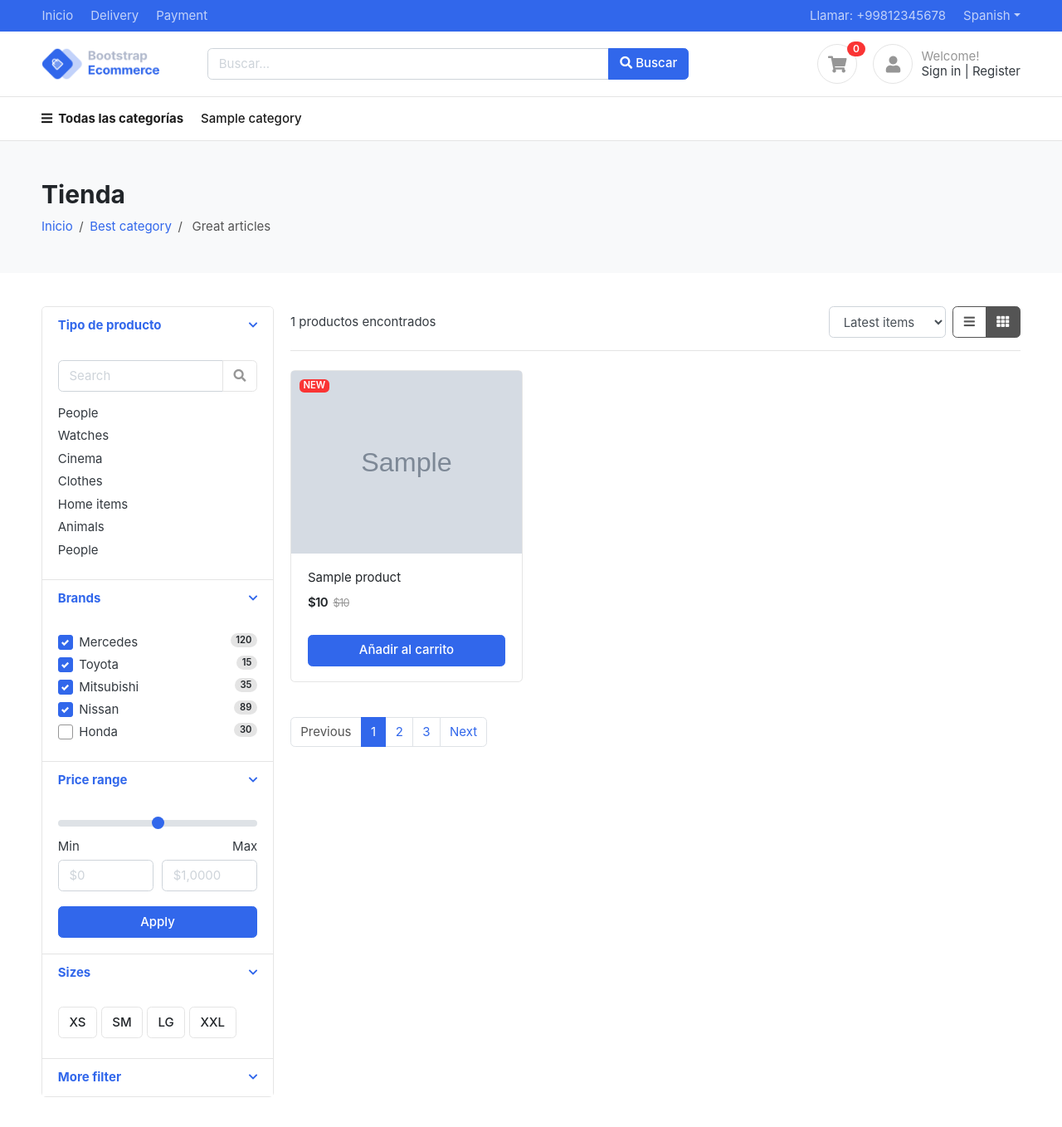
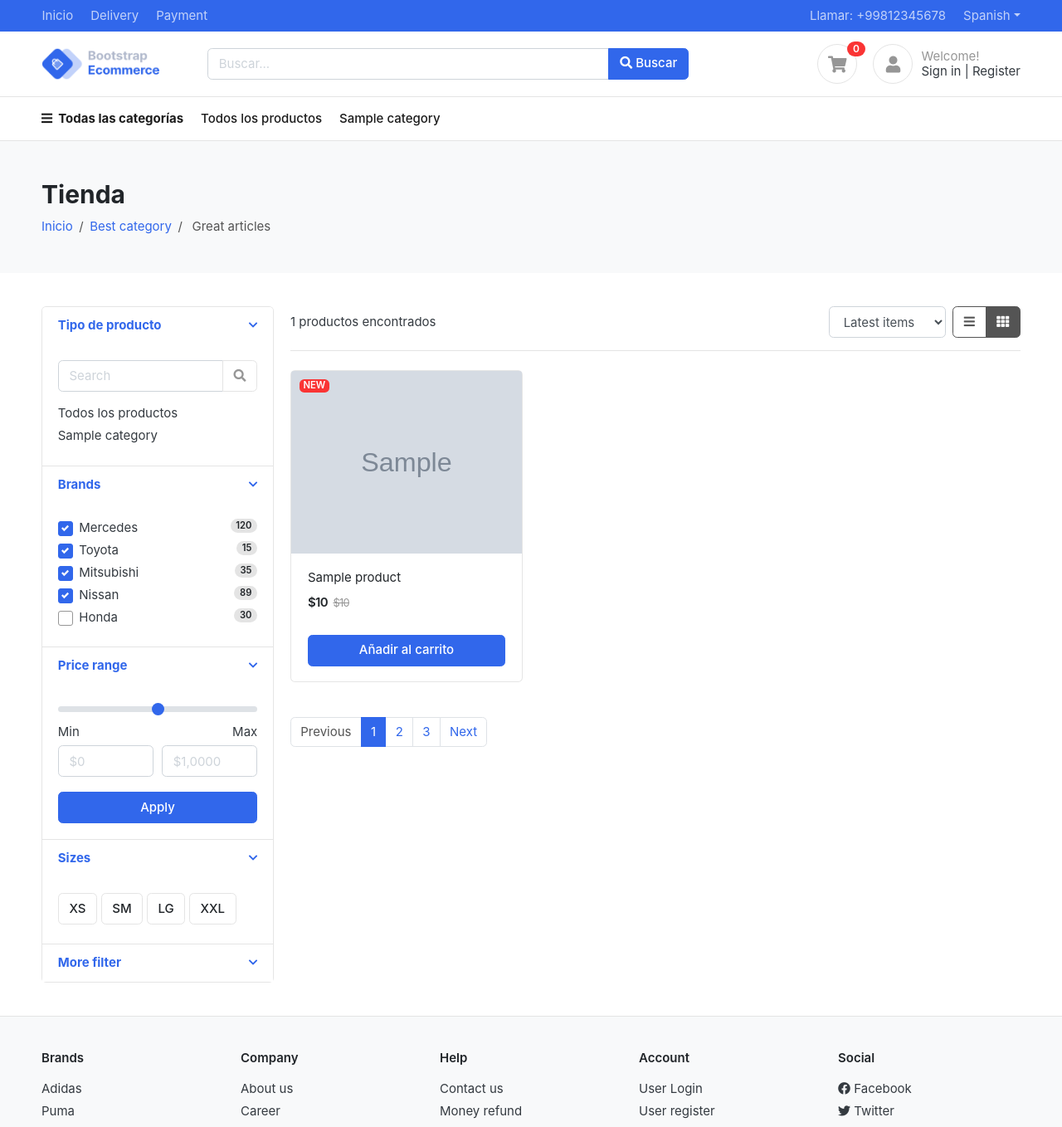
Before and after one commit to JuanitoOrtega/django-greatkart, a Django app: template templates/store/store.html in a window 1280 px wide. Shown: the top 1358 px of the page at 83% size. Run offline with Django 3.2, Linux system fonts and the light colour scheme; the template is opened without the code that fills it: most values are stand-ins (such as "Sample title", 1, 10 or a date in 2020); grey boxes marked "Sample" are stand-in pictures; some libraries are stand-ins or nearby versions; some web fonts are replaced.

Commit message:
display categories in the store page

```diff
--- a/templates/includes/header.html
+++ b/templates/includes/header.html
@@ -72,10 +72,14 @@
         <li class="nav-item dropdown">
           <a class="nav-link pl-0" data-toggle="dropdown" href="#"><strong> <i class="fa fa-bars"></i>&nbsp; Todas las categorías</strong></a>
           <div class="dropdown-menu">
+            <a class="dropdown-item" href="{% url 'store' %}">Todos los productos</a>
             {% for category in links %}
             <a class="dropdown-item" href="{{ category.get_url }}">{{ category.category_name }}</a>
             {% endfor %}
           </div>
+        </li>
+        <li class="nav-item">
+          <a class="nav-link" href="{% url 'store' %}">Todos los productos</a>
         </li>
         {% for category in links %}
         <li class="nav-item">
--- a/templates/store/store.html
+++ b/templates/store/store.html
@@ -55,13 +55,10 @@
                 </form>
 
                 <ul class="list-menu">
-                  <li><a href="#">People</a></li>
-                  <li><a href="#">Watches</a></li>
-                  <li><a href="#">Cinema</a></li>
-                  <li><a href="#">Clothes</a></li>
-                  <li><a href="#">Home items</a></li>
-                  <li><a href="#">Animals</a></li>
-                  <li><a href="#">People</a></li>
+                  <li><a href="{% url 'store' %}">Todos los productos</a></li>
+                  {% for category in links %}
+                  <li><a href="{{ category.get_url }}">{{ category.category_name }}</a></li>
+                  {% endfor %}
                 </ul>
               </div>
               <!-- card-body.// -->
```
